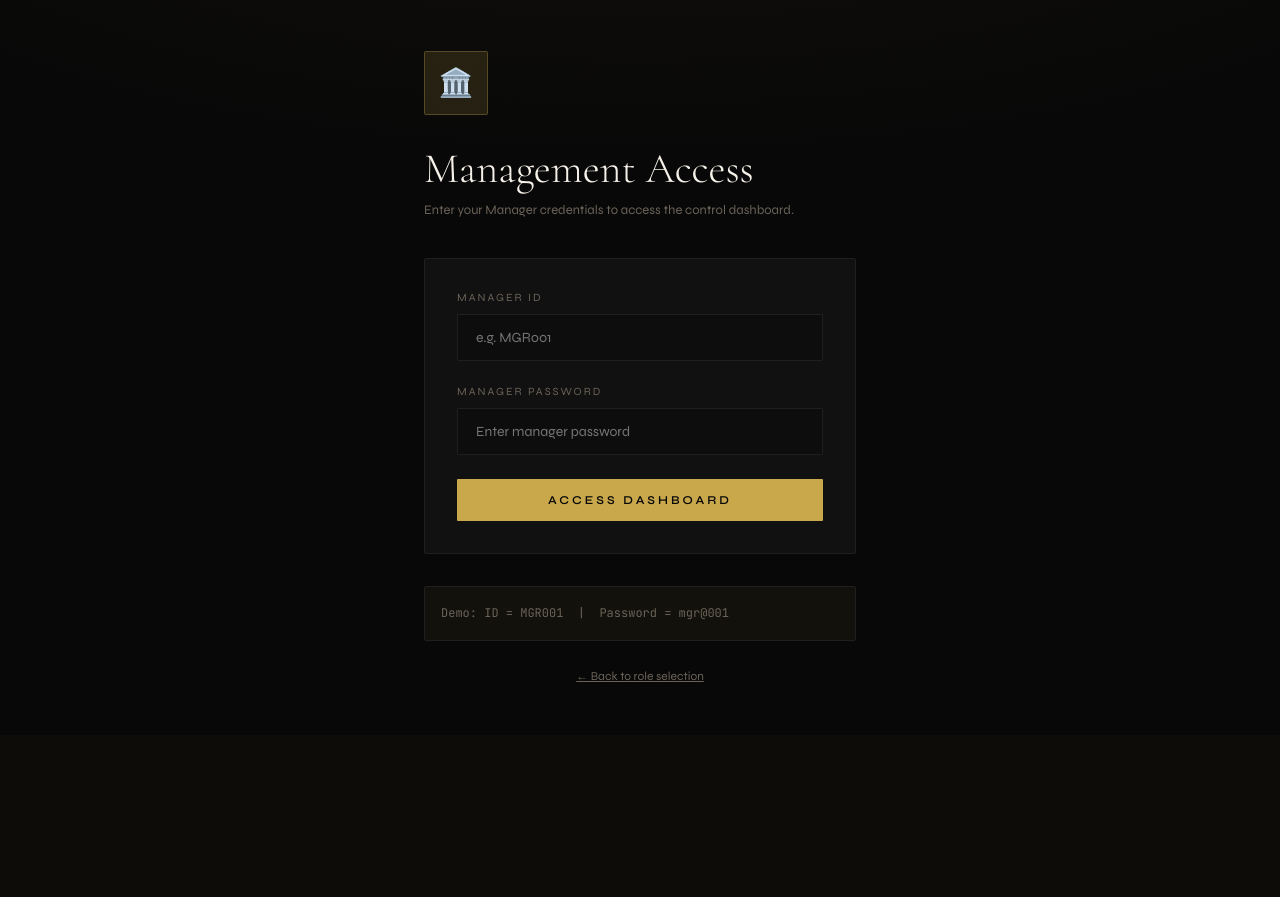
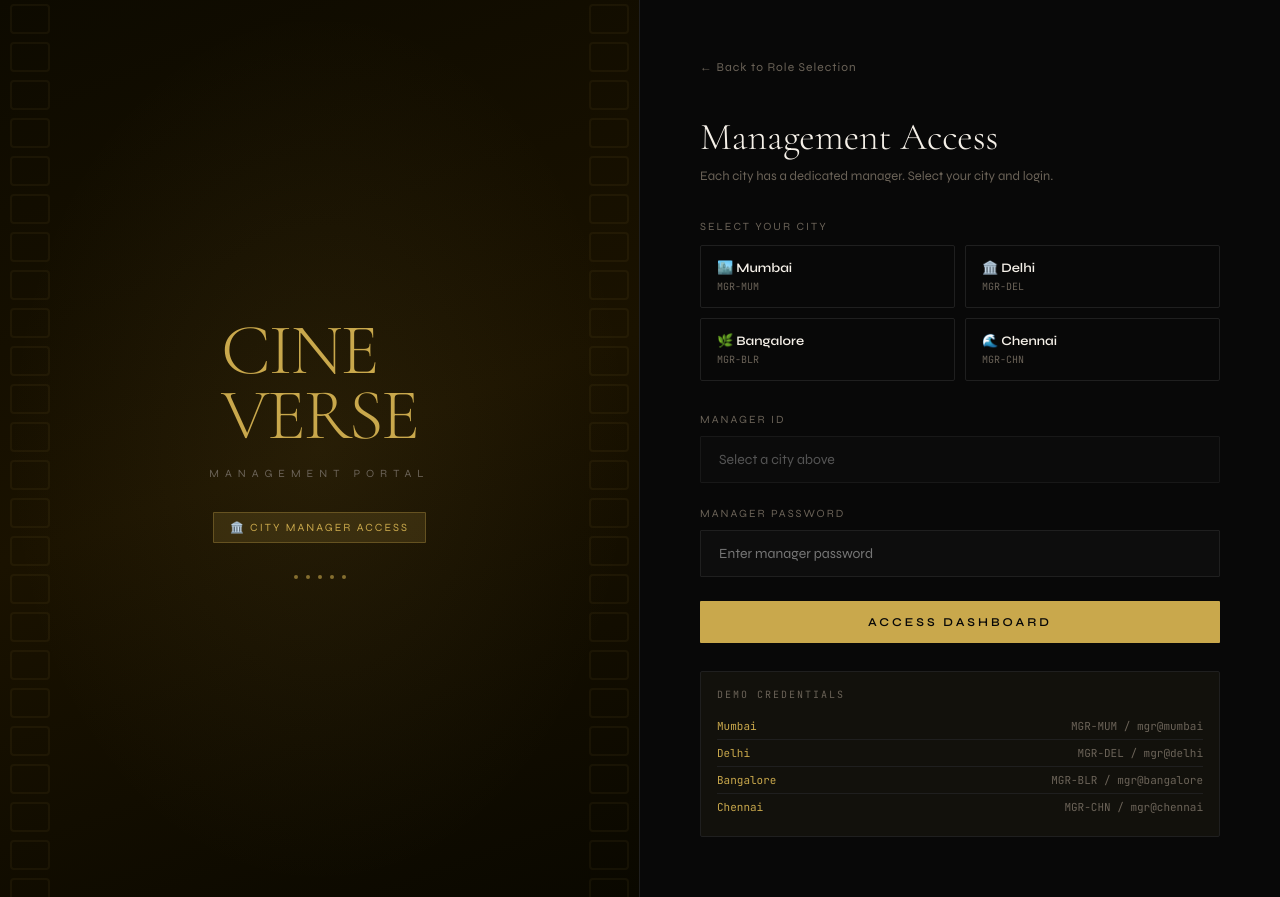
Before and after one commit to RounakNarayan/cineverse-dbms-project, a Flask app: page /management in a window 1280 px wide. Shown: the part 66-963 px from the top of the page. Before the commit the page ends 748 px from the top, so only its background shows below. Run offline with Flask 3, Linux system fonts and the light colour scheme.

Commit message:
Update management_login.html

```diff
--- a/templates/management_login.html
+++ b/templates/management_login.html
@@ -1,50 +1,127 @@
 <!--
   CineVerse — Management Login Page
   File: templates/management_login.html
-  Description: Separate login form for managers.
-               Uses manager_code + password (not phone).
-               Credentials stored in the managers table.
+  Description: City-wise manager login.
+               Each city has its own manager credentials.
+               Mumbai, Delhi, Bangalore, Chennai.
 -->
 {% extends "base.html" %}
 {% block title %}Management Login — CineVerse{% endblock %}
 {% block extra_css %}
 <style>
-.mgr-page { min-height: calc(100vh - 65px); display: flex; align-items: center; justify-content: center; }
-.mgr-wrap { max-width: 480px; width: 100%; padding: 40px 24px; }
-.mgr-badge { width: 64px; height: 64px; border-radius: 2px; background: var(--gold-dim); border: 1px solid rgba(201,168,76,0.3); display: flex; align-items: center; justify-content: center; font-size: 28px; margin-bottom: 28px; }
-.mgr-title { font-family: 'Cormorant Garamond', serif; font-size: 42px; font-weight: 300; color: var(--white); margin-bottom: 8px; }
-.mgr-sub { font-size: 13px; color: var(--muted); margin-bottom: 40px; }
-.mgr-hint { margin-top: 32px; padding: 16px; background: rgba(201,168,76,0.05); border: 1px solid var(--border); border-radius: 2px; font-family: 'JetBrains Mono', monospace; font-size: 12px; color: var(--muted); line-height: 1.8; }
+.auth-wrap { min-height: 100vh; display: grid; grid-template-columns: 1fr 1fr; }
+.auth-visual { background: linear-gradient(160deg, #0d0a00 0%, #1a1200 50%, #0a0800 100%); display: flex; flex-direction: column; justify-content: center; align-items: center; padding: 60px; position: relative; overflow: hidden; border-right: 1px solid var(--border); }
+.auth-visual::before { content: ''; position: absolute; inset: 0; background: radial-gradient(ellipse 70% 70% at 50% 50%, rgba(201,168,76,0.08) 0%, transparent 70%); }
+.film-strip { position: absolute; top: 0; bottom: 0; width: 60px; opacity: 0.06; display: flex; flex-direction: column; }
+.film-strip.left { left: 0; } .film-strip.right { right: 0; }
+.film-hole { width: 40px; height: 30px; margin: 4px auto; border: 2px solid var(--gold); border-radius: 4px; flex-shrink: 0; }
+.cinema-title { font-family: 'Cormorant Garamond', serif; font-size: 72px; font-weight: 300; color: var(--gold); line-height: 0.9; letter-spacing: -2px; position: relative; z-index: 1; animation: fadeUp 0.8s ease both; }
+.cinema-sub { font-size: 11px; letter-spacing: 6px; color: var(--muted); text-transform: uppercase; margin-top: 20px; position: relative; z-index: 1; }
+.role-badge { display: inline-flex; align-items: center; gap: 8px; padding: 8px 16px; background: var(--gold-dim); border: 1px solid rgba(201,168,76,0.3); border-radius: 1px; font-size: 11px; letter-spacing: 2px; text-transform: uppercase; color: var(--gold); margin-top: 32px; position: relative; z-index: 1; }
+.star-row { display: flex; gap: 8px; margin-top: 32px; position: relative; z-index: 1; }
+.star { width: 4px; height: 4px; background: var(--gold); border-radius: 50%; opacity: 0.6; }
+.auth-form-wrap { display: flex; flex-direction: column; justify-content: center; padding: 60px; background: var(--black); }
+.back-link { display: inline-flex; align-items: center; gap: 8px; color: var(--muted); text-decoration: none; font-size: 12px; letter-spacing: 1px; margin-bottom: 40px; transition: color 0.2s; }
+.back-link:hover { color: var(--gold); }
+.form-title { font-family: 'Cormorant Garamond', serif; font-size: 38px; font-weight: 300; color: var(--white); margin-bottom: 8px; }
+.form-desc { font-size: 13px; color: var(--muted); margin-bottom: 36px; }
+.city-grid { display: grid; grid-template-columns: 1fr 1fr; gap: 10px; margin-bottom: 32px; }
+.city-card { border: 1px solid var(--border); border-radius: 2px; padding: 14px 16px; cursor: pointer; transition: all 0.2s; }
+.city-card:hover { border-color: rgba(201,168,76,0.4); background: rgba(201,168,76,0.03); }
+.city-card.selected { border-color: var(--gold); background: var(--gold-dim); }
+.city-card input { display: none; }
+.city-name { font-size: 13px; color: var(--white); font-weight: 600; margin-bottom: 4px; }
+.city-id { font-family: 'JetBrains Mono', monospace; font-size: 10px; color: var(--muted); }
+.hint-box { margin-top: 28px; padding: 16px; background: rgba(201,168,76,0.05); border: 1px solid var(--border); border-radius: 2px; }
+.hint-title { font-size: 10px; letter-spacing: 2px; text-transform: uppercase; color: var(--muted); margin-bottom: 12px; font-family: 'JetBrains Mono', monospace; }
+.hint-row { display: flex; justify-content: space-between; padding: 6px 0; border-bottom: 1px solid var(--border); font-size: 11px; font-family: 'JetBrains Mono', monospace; }
+.hint-row:last-child { border-bottom: none; }
+.hint-city { color: var(--gold); }
+.hint-cred { color: var(--muted); }
+@keyframes fadeUp { from { opacity: 0; transform: translateY(20px); } to { opacity: 1; transform: translateY(0); } }
+@media (max-width: 768px) { .auth-wrap { grid-template-columns: 1fr; } .auth-visual { display: none; } .auth-form-wrap { padding: 40px 24px; } .city-grid { grid-template-columns: 1fr; } }
 </style>
 {% endblock %}
 
 {% block content %}
-<div class="mgr-page">
-    <div class="mgr-wrap">
-        <div class="mgr-badge">🏛️</div>
-        <div class="mgr-title">Management Access</div>
-        <div class="mgr-sub">Enter your Manager credentials to access the control dashboard.</div>
+<div class="auth-wrap">
+    <div class="auth-visual">
+        <div class="film-strip left">{% for i in range(30) %}<div class="film-hole"></div>{% endfor %}</div>
+        <div class="cinema-title">CINE<br>VERSE</div>
+        <div class="cinema-sub">Management Portal</div>
+        <div class="role-badge">🏛️ City Manager Access</div>
+        <div class="star-row">{% for i in range(5) %}<div class="star"></div>{% endfor %}</div>
+        <div class="film-strip right">{% for i in range(30) %}<div class="film-hole"></div>{% endfor %}</div>
+    </div>
+    <div class="auth-form-wrap">
+        <a href="{{ url_for('role_choice') }}" class="back-link">← Back to Role Selection</a>
+        <div class="form-title">Management Access</div>
+        <div class="form-desc">Each city has a dedicated manager. Select your city and login.</div>
 
         {% if error %}<div class="alert alert-error">{{ error }}</div>{% endif %}
 
-        <form method="POST" class="card">
+        <form method="POST">
+
+            <!-- City Selection -->
+            <div style="font-size:11px; letter-spacing:2px; text-transform:uppercase; color:var(--muted); margin-bottom:12px;">Select Your City</div>
+            <div class="city-grid">
+                <label class="city-card" onclick="selectCity(this, 'MGR-MUM')">
+                    <input type="radio" name="_city" value="Mumbai">
+                    <div class="city-name">🏙️ Mumbai</div>
+                    <div class="city-id">MGR-MUM</div>
+                </label>
+                <label class="city-card" onclick="selectCity(this, 'MGR-DEL')">
+                    <input type="radio" name="_city" value="Delhi">
+                    <div class="city-name">🏛️ Delhi</div>
+                    <div class="city-id">MGR-DEL</div>
+                </label>
+                <label class="city-card" onclick="selectCity(this, 'MGR-BLR')">
+                    <input type="radio" name="_city" value="Bangalore">
+                    <div class="city-name">🌿 Bangalore</div>
+                    <div class="city-id">MGR-BLR</div>
+                </label>
+                <label class="city-card" onclick="selectCity(this, 'MGR-CHN')">
+                    <input type="radio" name="_city" value="Chennai">
+                    <div class="city-name">🌊 Chennai</div>
+                    <div class="city-id">MGR-CHN</div>
+                </label>
+            </div>
+
+            <!-- Manager ID (auto-filled) -->
             <div class="form-group">
                 <label>Manager ID</label>
-                <input type="text" name="manager_id" placeholder="e.g. MGR001" required>
+                <input type="text" name="manager_id" id="managerIdInput" placeholder="Select a city above" required readonly style="cursor:not-allowed; opacity:0.7;">
             </div>
+
+            <!-- Password -->
             <div class="form-group">
                 <label>Manager Password</label>
                 <input type="password" name="manager_password" placeholder="Enter manager password" required>
             </div>
+
             <button type="submit" class="btn btn-gold" style="width:100%;">Access Dashboard</button>
         </form>
 
-        <div class="mgr-hint">
-            Demo: ID = MGR001 &nbsp;|&nbsp; Password = mgr@001
+        <!-- Credentials hint -->
+        <div class="hint-box">
+            <div class="hint-title">Demo Credentials</div>
+            <div class="hint-row"><span class="hint-city">Mumbai</span><span class="hint-cred">MGR-MUM / mgr@mumbai</span></div>
+            <div class="hint-row"><span class="hint-city">Delhi</span><span class="hint-cred">MGR-DEL / mgr@delhi</span></div>
+            <div class="hint-row"><span class="hint-city">Bangalore</span><span class="hint-cred">MGR-BLR / mgr@bangalore</span></div>
+            <div class="hint-row"><span class="hint-city">Chennai</span><span class="hint-cred">MGR-CHN / mgr@chennai</span></div>
         </div>
-        <div style="margin-top:24px; text-align:center;">
-            <a href="{{ url_for('role_select') }}" style="font-size:12px; color:var(--muted);">← Back to role selection</a>
-        </div>
+
     </div>
 </div>
 {% endblock %}
+
+{% block extra_js %}
+<script>
+function selectCity(el, mgrId) {
+    document.querySelectorAll('.city-card').forEach(c => c.classList.remove('selected'));
+    el.classList.add('selected');
+    el.querySelector('input').checked = true;
+    document.getElementById('managerIdInput').value = mgrId;
+}
+</script>
+{% endblock %}
```
